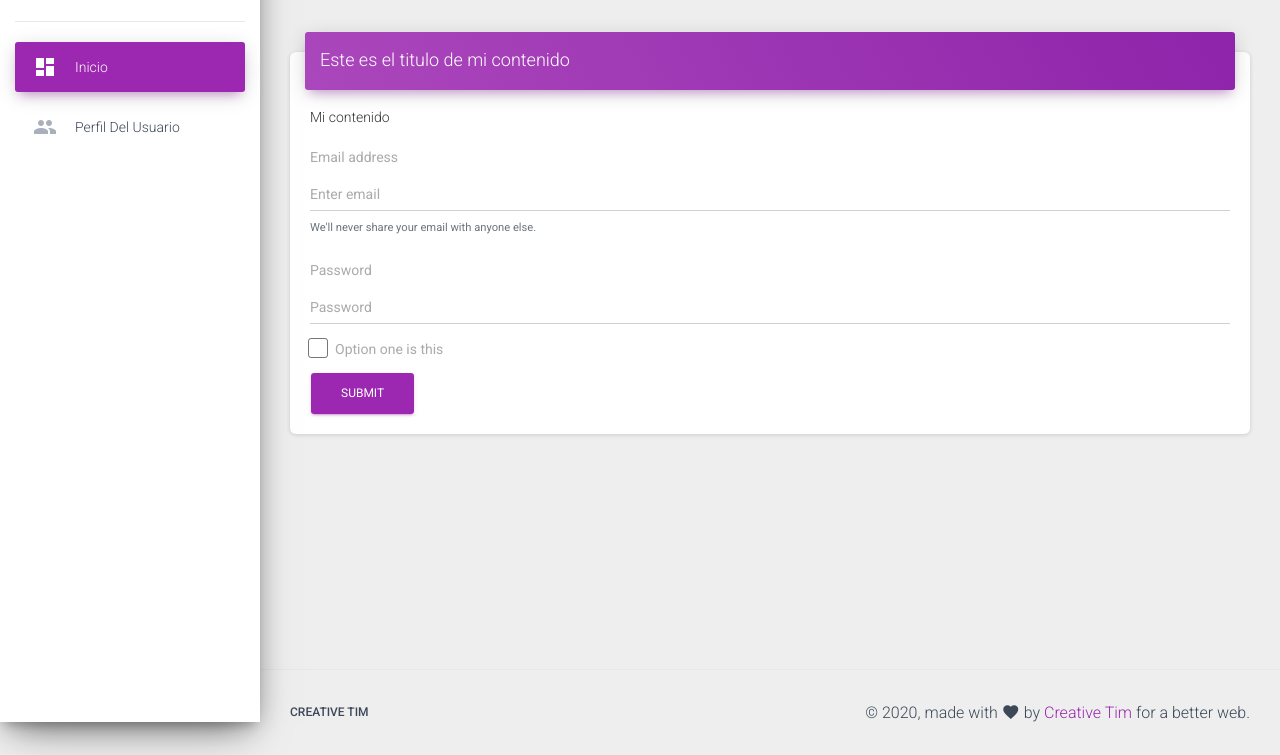
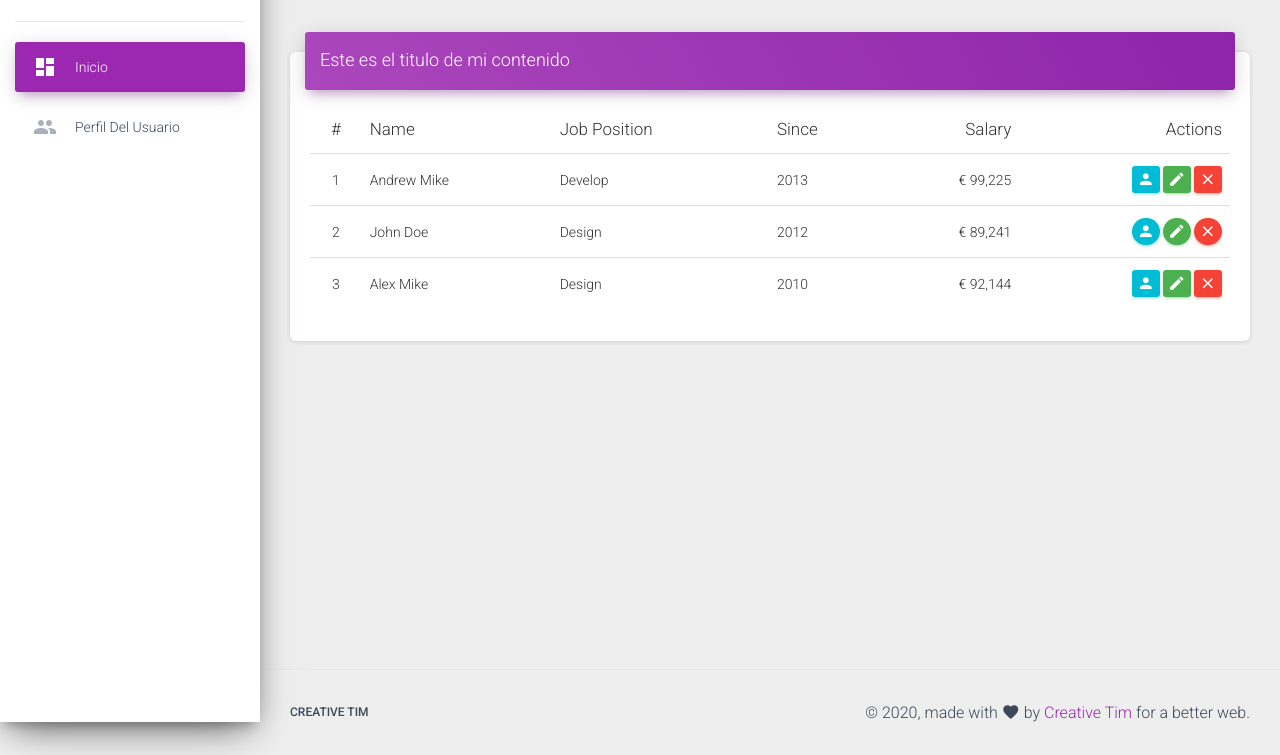
Before and after one commit to vacha1792/bootstrap_template, a website: page index.html in a window 1280 px wide. Shown: the part 78-833 px from the top of the page. Drawn offline with Linux system fonts and the light colour scheme.

Commit message:
agregando una table al contenido base

```diff
--- a/index.html
+++ b/index.html
@@ -102,29 +102,77 @@
                     </div>
                     <div class="card-body">
 
-                        <p>Mi contenido</p>
-                        <form>
-                            <div class="form-group">
-                              <label for="exampleInputEmail1">Email address</label>
-                              <input type="email" class="form-control" id="exampleInputEmail1" aria-describedby="emailHelp" placeholder="Enter email">
-                              <small id="emailHelp" class="form-text text-muted">We'll never share your email with anyone else.</small>
-                            </div>
-                            <div class="form-group">
-                              <label for="exampleInputPassword1">Password</label>
-                              <input type="password" class="form-control" id="exampleInputPassword1" placeholder="Password">
-                            </div>
-                            <div class="form-check">
-                                <label class="form-check-label">
-                                    <input class="form-check-input" type="checkbox" value="">
-                                    Option one is this
-                                    <span class="form-check-sign">
-                                        <span class="check"></span>
-                                    </span>
-                                </label>
-                            </div>
 
-                            <button type="submit" class="btn btn-primary">Submit</button>
-                          </form>
+                      <table class="table">
+                        <thead>
+                            <tr>
+                                <th class="text-center">#</th>
+                                <th>Name</th>
+                                <th>Job Position</th>
+                                <th>Since</th>
+                                <th class="text-right">Salary</th>
+                                <th class="text-right">Actions</th>
+                            </tr>
+                        </thead>
+                        <tbody>
+                            <tr>
+                                <td class="text-center">1</td>
+                                <td>Andrew Mike</td>
+                                <td>Develop</td>
+                                <td>2013</td>
+                                <td class="text-right">&euro; 99,225</td>
+                                <td class="td-actions text-right">
+                                    <button type="button" rel="tooltip" class="btn btn-info">
+                                        <i class="material-icons">person</i>
+                                    </button>
+                                    <button type="button" rel="tooltip" class="btn btn-success">
+                                        <i class="material-icons">edit</i>
+                                    </button>
+                                    <button type="button" rel="tooltip" class="btn btn-danger">
+                                        <i class="material-icons">close</i>
+                                    </button>
+                                </td>
+                            </tr>
+                            <tr>
+                                <td class="text-center">2</td>
+                                <td>John Doe</td>
+                                <td>Design</td>
+                                <td>2012</td>
+                                <td class="text-right">&euro; 89,241</td>
+                                <td class="td-actions text-right">
+                                    <button type="button" rel="tooltip" class="btn btn-info btn-round">
+                                        <i class="material-icons">person</i>
+                                    </button>
+                                    <button type="button" rel="tooltip" class="btn btn-success btn-round">
+                                        <i class="material-icons">edit</i>
+                                    </button>
+                                    <button type="button" rel="tooltip" class="btn btn-danger btn-round">
+                                        <i class="material-icons">close</i>
+                                    </button>
+                                </td>
+                            </tr>
+                            <tr>
+                                <td class="text-center">3</td>
+                                <td>Alex Mike</td>
+                                <td>Design</td>
+                                <td>2010</td>
+                                <td class="text-right">&euro; 92,144</td>
+                                <td class="td-actions text-right">
+                                    <button type="button" rel="tooltip" class="btn btn-info btn-simple">
+                                        <i class="material-icons">person</i>
+                                    </button>
+                                    <button type="button" rel="tooltip" class="btn btn-success btn-simple">
+                                        <i class="material-icons">edit</i>
+                                    </button>
+                                    <button type="button" rel="tooltip" class="btn btn-danger btn-simple">
+                                        <i class="material-icons">close</i>
+                                    </button>
+                                </td>
+                            </tr>
+                        </tbody>
+                      </table>
+
+
 
                     </div>
                   </div>
```
